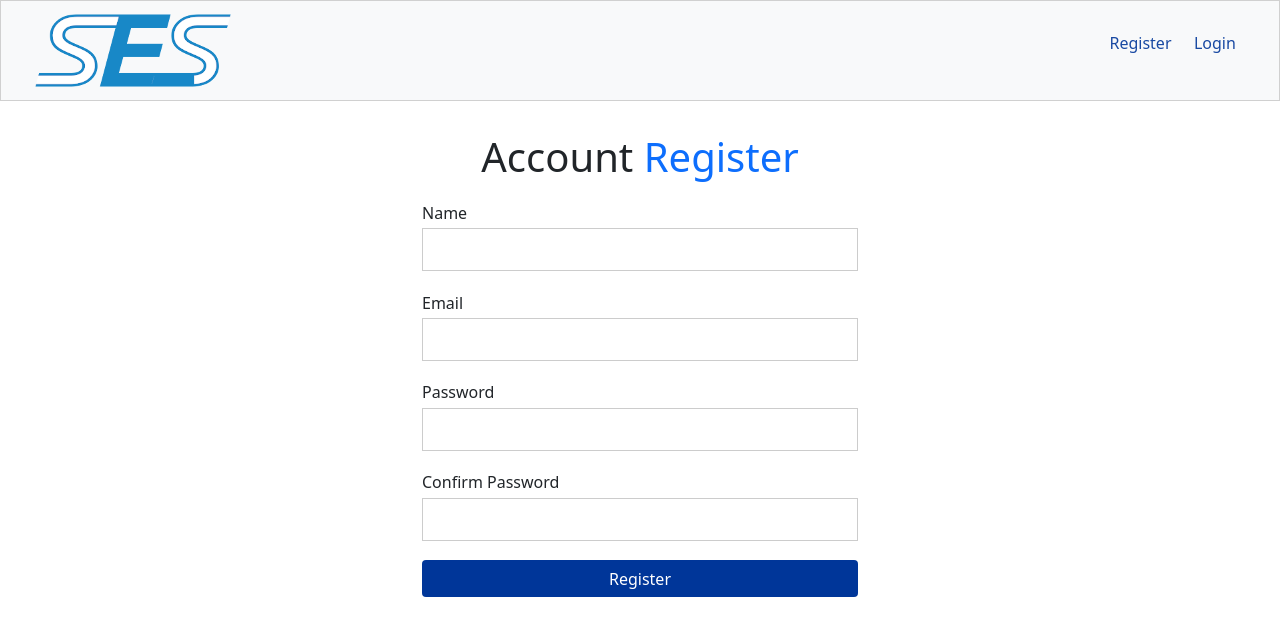
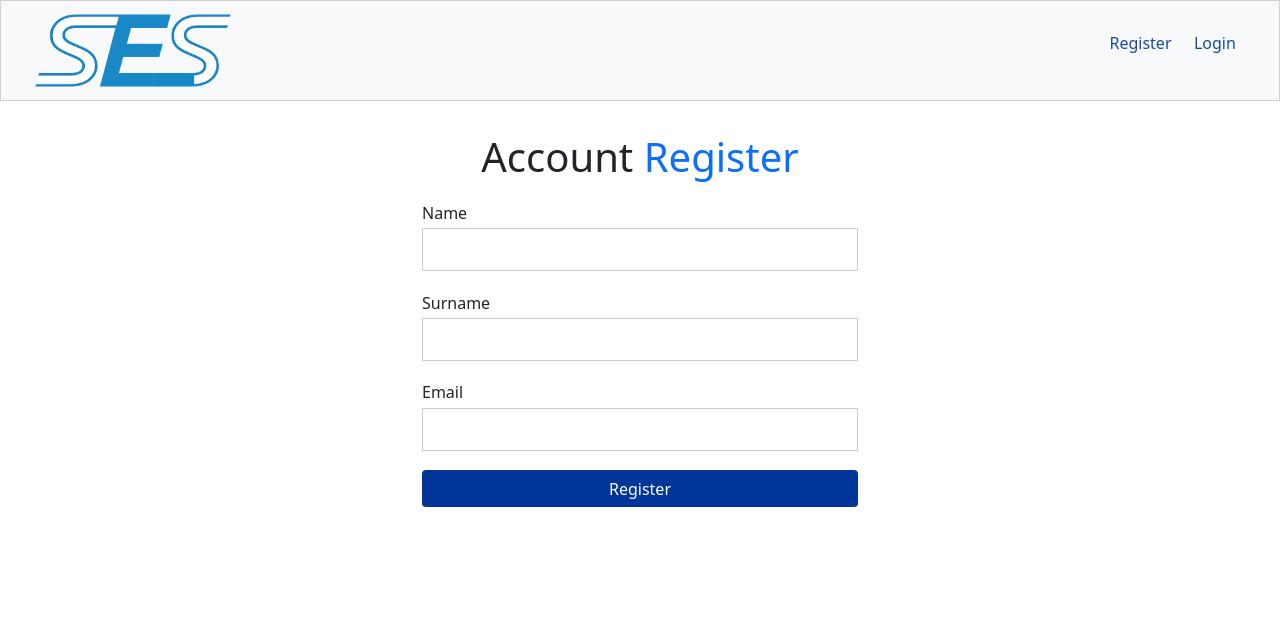
Before and after one commit to gareth-lucas/MDH-Search, a React (Create React App) app in the folder client/: page /register in a window 1280 px wide. Shown: the top 636 px of the page. Built offline with nearby package versions, Linux system fonts and the light colour scheme.

Commit message:
registration

```diff
--- a/client/public/index.html
+++ b/client/public/index.html
@@ -24,6 +24,10 @@
       work correctly both with client-side routing and a non-root public URL.
       Learn how to configure a non-root public URL by running `npm run build`.
     -->
+    <script
+      src="https://kit.fontawesome.com/b890be9b6d.js"
+      crossorigin="anonymous"
+    ></script>
     <title>React App</title>
   </head>
   <body>
--- a/client/src/App.css
+++ b/client/src/App.css
@@ -329,7 +329,7 @@ table th {
 
 .alert {
   padding: 0.7rem;
-  margin: 1rem 0;
+  margin: 1rem;
   opacity: 0.9;
   background: var(--light-color);
   color: #333;
--- a/client/src/App.js
+++ b/client/src/App.js
@@ -9,6 +9,7 @@ import Login from "./pages/Login";
 import Register from "./pages/Register";
 import Administration from "./pages/Administration";
 import PrivateRoute from "./routing/PrivateRoute";
+import Alert from "./layout/Alert";
 
 const App = () => {
   const [state, setState] = useState({
@@ -21,13 +22,20 @@ const App = () => {
 
   const [isAuthenticated, setIsAuthenticated] = useState(false);
   const [userName, setUserName] = useState("");
+  const [alert, setAlert] = useState(null);
+
+  const showAlert = (msg, type) => {
+    setAlert({ msg, type });
+
+    setTimeout(() => setAlert(null), 5000);
+  };
 
   useEffect(() => {
     const cookie = document.cookie.match(/^(.*;)?\s*token\s*=\s*[^;]+(.*)?$/);
     if (cookie !== null) {
       setIsAuthenticated(true);
     }
-  }, []);
+  }, [isAuthenticated]);
 
   return (
     <Router>
@@ -42,6 +50,7 @@ const App = () => {
         changeAuth={setIsAuthenticated}
         userName={userName}
       />
+      {alert !== null && <Alert alert={alert} />}
       <Switch>
         <PrivateRoute
           exact
@@ -67,10 +76,15 @@ const App = () => {
               setIsAuthenticated={setIsAuthenticated}
               isAuthenticated={isAuthenticated}
               setUserName={setUserName}
+              showAlert={showAlert}
             />
           )}
         />
-        <Route exact path="/register" component={Register} />
+        <Route
+          exact
+          path="/register"
+          render={(props) => <Register {...props} showAlert={showAlert} />}
+        />
       </Switch>
     </Router>
   );
--- a/client/src/components/NavBar.component.js
+++ b/client/src/components/NavBar.component.js
@@ -9,7 +9,7 @@ const NavBar = ({ isAuthenticated, changeAuth, userName }) => {
     //clear data
     changeAuth(false);
 
-    document.cookie = "token" + "=; Path=/; Expires=" + Date.now();
+    document.cookie = "token=; Path=/; Expires=" + Date.now();
   };
 
   const authLinks = (
--- /dev/null
+++ b/client/src/layout/Alert.js
@@ -0,0 +1,11 @@
+import React from "react";
+
+const Alert = ({ alert }) => {
+  return (
+    <div className={`alert alert-${alert.type}`}>
+      <i className="fas fa-info-circle"></i> {alert.msg}
+    </div>
+  );
+};
+
+export default Alert;
--- a/client/src/pages/Home.js
+++ b/client/src/pages/Home.js
@@ -1,4 +1,4 @@
-import React, { useState } from "react";
+import React from "react";
 import SearchForm from "../components/SearchForm.component";
 import ResultsTable from "../components/ResultsTable.component";
 import SelectedPartner from "../components/SelectedPartner.component";
--- a/client/src/pages/Login.js
+++ b/client/src/pages/Login.js
@@ -2,7 +2,7 @@ import React, { useState, useEffect } from "react";
 import axios from "axios";
 
 const Login = (props) => {
-  const { isAuthenticated, setIsAuthenticated, setUserName } = props;
+  const { isAuthenticated, setIsAuthenticated, setUserName, showAlert } = props;
 
   useEffect(() => {
     if (isAuthenticated) {
@@ -17,8 +17,6 @@ const Login = (props) => {
     password: "",
   });
 
-  const [alert, setAlert] = useState(null);
-
   const { email, password } = user;
 
   const onChange = (e) => setUser({ ...user, [e.target.name]: e.target.value });
@@ -26,7 +24,7 @@ const Login = (props) => {
   const onSubmit = (e) => {
     e.preventDefault();
     if (email === "" || password === "") {
-      setAlert("Please fill in all fields");
+      showAlert("Please fill in all fields", "danger");
     } else {
       console.log("login");
       // const url = `${process.env.DB_URL}/security/login`;
@@ -40,6 +38,7 @@ const Login = (props) => {
           setIsAuthenticated(true);
           const nameUser = res.data.user.name;
           setUserName(nameUser);
+          // showAlert(null);
         })
         .catch((err) => console.error(err));
     }
--- a/client/src/pages/Register.js
+++ b/client/src/pages/Register.js
@@ -1,35 +1,50 @@
 import React, { useState, useEffect } from "react";
+import axios from "axios";
+
 const Register = (props) => {
-  const [alert, setAlert] = useState(null);
+  const { isAuthenticated, showAlert } = props;
 
-  // useEffect(() => {
-  //   if (isAuthenticated) {
-  //     props.history.push("/");
-  //   }
+  useEffect(() => {
+    if (isAuthenticated) {
+      props.history.push("/");
+    }
 
-  //   //eslint-disable-next-line
-  // }, [isAuthenticated, props.history]);
+    //eslint-disable-next-line
+  }, [isAuthenticated, props.history]);
 
   const [user, setUser] = useState({
     name: "",
+    surname: "",
     email: "",
-    password: "",
-    password2: "",
   });
 
-  const { name, email, password, password2 } = user;
+  const { name, surname, email } = user;
 
   const onChange = (e) => setUser({ ...user, [e.target.name]: e.target.value });
 
   const onSubmit = (e) => {
     e.preventDefault();
-    if (name === "" || email === "" || password === "") {
-      setAlert("Please  enter all fields");
-    } else if (password !== password2) {
-      setAlert("Passwords do not match");
+    if (name === "" || surname === "" || email === "") {
+      showAlert("Please  enter all fields", "light");
     } else {
-      setAlert(null);
-      console.log("register");
+      // const url=`${process.env.DB_URL}/admin/users`
+      axios
+        .post("http://localhost:4000/admin/users", {
+          email,
+          name,
+          surname,
+        })
+        .then((res) => {
+          console.log(res);
+          setUser({
+            name: "",
+            surname: "",
+            email: "",
+          });
+          // showAlert(null);
+          console.log("register");
+        })
+        .catch((err) => console.error(err));
     }
   };
 
@@ -50,6 +65,16 @@ const Register = (props) => {
           />
         </div>
         <div className="form-group">
+          <label htmlFor="name">Surname</label>
+          <input
+            type="text"
+            name="surname"
+            value={surname}
+            onChange={onChange}
+            required
+          />
+        </div>
+        <div className="form-group">
           <label htmlFor="email">Email</label>
           <input
             type="email"
@@ -57,28 +82,6 @@ const Register = (props) => {
             value={email}
             onChange={onChange}
             required
-          />
-        </div>
-        <div className="form-group">
-          <label htmlFor="password">Password</label>
-          <input
-            type="password"
-            name="password"
-            value={password}
-            onChange={onChange}
-            required
-            minLength="6"
-          />
-        </div>
-        <div className="form-group">
-          <label htmlFor="password2">Confirm Password</label>
-          <input
-            type="password"
-            name="password2"
-            value={password2}
-            onChange={onChange}
-            required
-            minLength="6"
           />
         </div>
         <input
```
